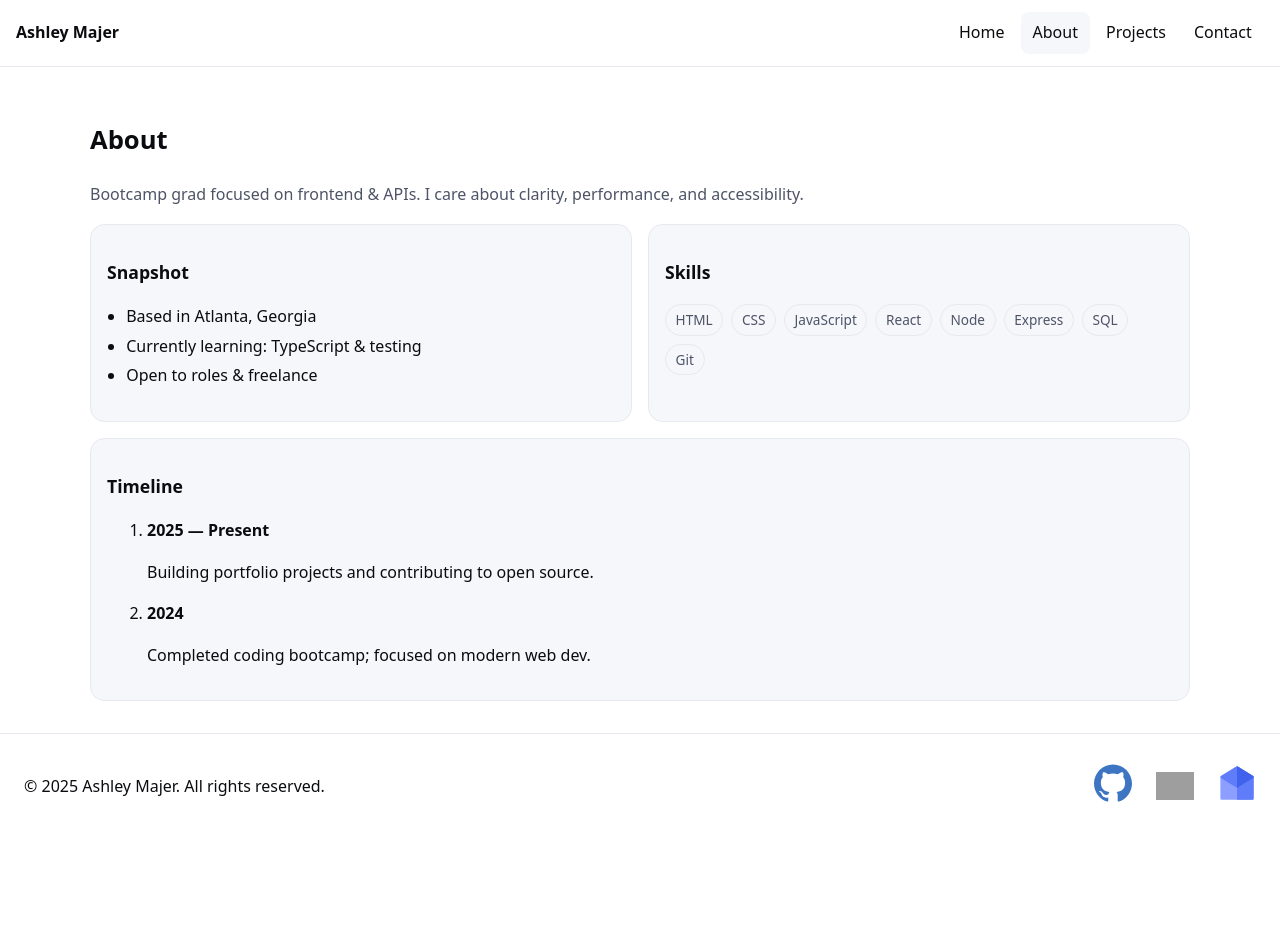
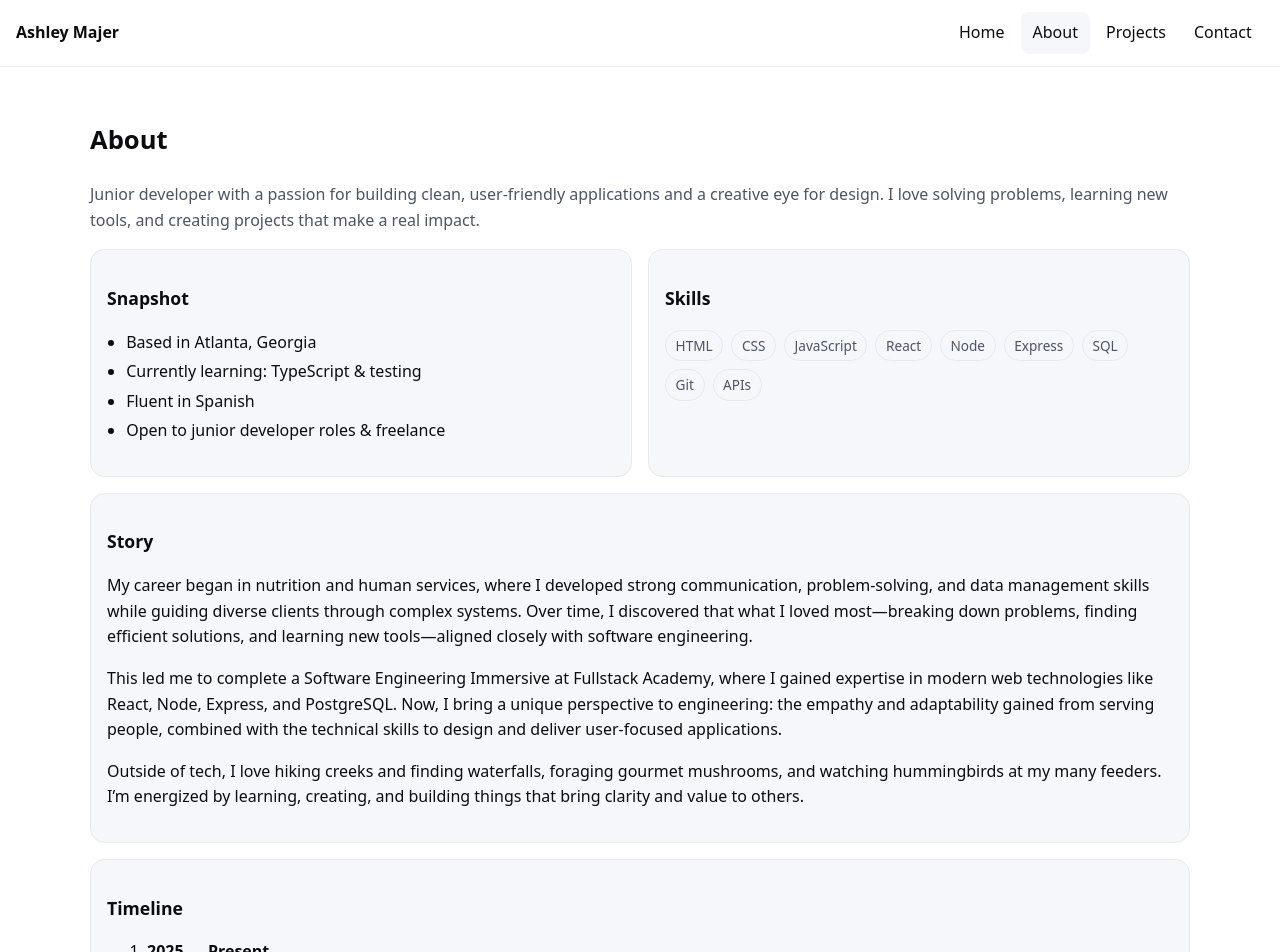
Before and after one commit to MajerAsh/AMajerWebsite, a React (Vite) app: page /about in a window 1280 px wide. Shown: the top 952 px of the page. Before the commit the page ends 840 px from the top, so only its background shows below. Built offline with nearby package versions, Linux system fonts and the light colour scheme; grey boxes are pictures that could not be loaded.

Commit message:
About page enriched

```diff
--- a/src/pages/About.jsx
+++ b/src/pages/About.jsx
@@ -6,8 +6,9 @@ export default function About() {
       <header className="stack-sm">
         <h2 className="h2">About</h2>
         <p className="muted">
-          Bootcamp grad focused on frontend & APIs. I care about clarity,
-          performance, and accessibility.
+          Junior developer with a passion for building clean, user-friendly
+          applications and a creative eye for design. I love solving problems,
+          learning new tools, and creating projects that make a real impact.
         </p>
       </header>
 
@@ -17,14 +18,15 @@ export default function About() {
           <ul className="list-dots">
             <li>Based in Atlanta, Georgia</li>
             <li>Currently learning: TypeScript & testing</li>
-            <li>Open to roles & freelance</li>
+            <li>Fluent in Spanish</li>
+            <li>Open to junior developer roles & freelance</li>
           </ul>
         </article>
 
         <article className="card">
           <h3 className="h4">Skills</h3>
           <p className="chips" aria-label="Skill tags">
-            {"HTML CSS JavaScript React Node Express SQL Git"
+            {"HTML CSS JavaScript React Node Express SQL Git APIs"
               .split(" ")
               .map((s) => (
                 <span key={s} className="chip">
@@ -36,15 +38,55 @@ export default function About() {
       </div>
 
       <article className="card">
+        <h3 className="h4">Story</h3>
+        <p>
+          My career began in nutrition and human services, where I developed
+          strong communication, problem-solving, and data management skills
+          while guiding diverse clients through complex systems. Over time, I
+          discovered that what I loved most—breaking down problems, finding
+          efficient solutions, and learning new tools—aligned closely with
+          software engineering.
+        </p>
+        <p>
+          This led me to complete a Software Engineering Immersive at Fullstack
+          Academy, where I gained expertise in modern web technologies like
+          React, Node, Express, and PostgreSQL. Now, I bring a unique
+          perspective to engineering: the empathy and adaptability gained from
+          serving people, combined with the technical skills to design and
+          deliver user-focused applications.
+        </p>
+        <p>
+          Outside of tech, I love hiking creeks and finding waterfalls, foraging
+          gourmet mushrooms, and watching hummingbirds at my many feeders. I’m
+          energized by learning, creating, and building things that bring
+          clarity and value to others.
+        </p>
+      </article>
+
+      <article className="card">
         <h3 className="h4">Timeline</h3>
         <ol className="timeline">
           <li>
             <strong>{new Date().getFullYear()} — Present</strong>
-            <p>Building portfolio projects and contributing to open source.</p>
+            <p>
+              Building portfolio projects, exploring TypeScript, and
+              contributing to open source.
+            </p>
           </li>
           <li>
             <strong>{new Date().getFullYear() - 1}</strong>
-            <p>Completed coding bootcamp; focused on modern web dev.</p>
+            <p>
+              Completed Fullstack Academy’s Software Engineering Immersive,
+              specializing in full-stack web development.
+            </p>
+          </li>
+          <li>
+            <strong>Prior Career</strong>
+            <p>
+              Nutritionist, outreach coordinator, and educator—focused on
+              solving problems, guiding clients, and implementing digital
+              systems.
+            </p>
           </li>
         </ol>
       </article>
--- a/src/pages/Projects.jsx
+++ b/src/pages/Projects.jsx
@@ -5,15 +5,18 @@ const projects = [
   {
     title: "MycoMap",
     description:
-      "MycoMap is a full-stack web app that lets foragers log and share mushroom finds on an interactive map, balancing community knowledge-sharing with habitat protection through privacy controls and gamified badges.",
+      "Full-stack app for mushroom foragers to log, map, and share their finds. Features secure authentication, image uploads, interactive Mapbox maps, and advanced search. Role-based marker visibility: public users see all finds (no usernames), logged-in users see usernames, and secret locations are protected. Built solo with React, Node.js, Express, PostgreSQL, and Mapbox. Highlights: RESTful API, robust validation, JWT auth, Multer file uploads, automated backend tests, and responsive, accessible UI.",
     tags: [
       "React",
       "Node.js",
       "Express",
-      "Postgres",
+      "PostgreSQL",
       "Mapbox",
       "JWT Auth",
       "Multer",
+      "CSS",
+      "Vite",
+      "Automated Testing",
     ],
     image: "/assets/MycoMap.png",
     href: "#",
@@ -60,7 +63,7 @@ export default function Projects() {
     <section className="container stack-lg">
       <header className="stack-sm">
         <h2 className="h2">Projects</h2>
-        <p className="muted">A curated selection. Quality over quantity.</p>
+        <p className="muted"></p>
       </header>
       <div className="grid-3">
         {projects.map((p) => (
```
Also changed, not shown: package.json (+5 -2 lines).
